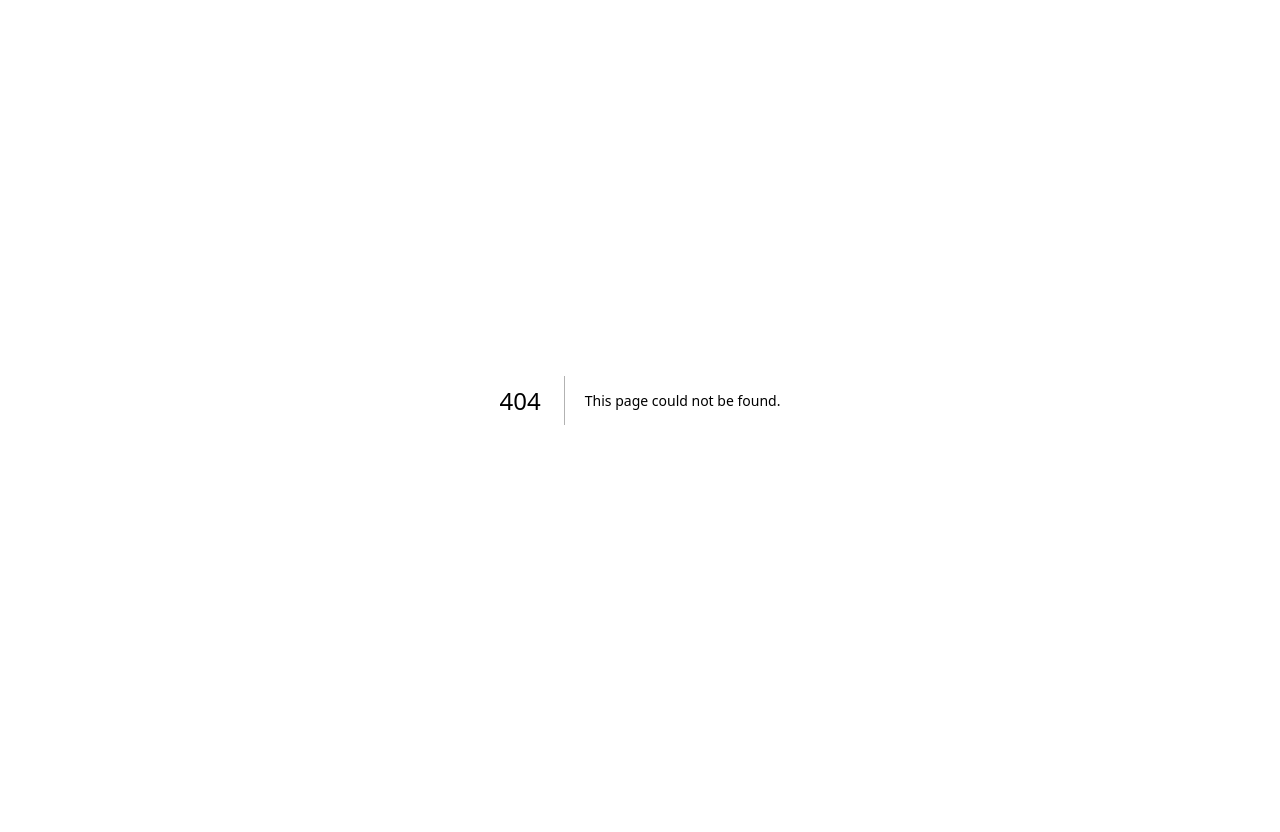
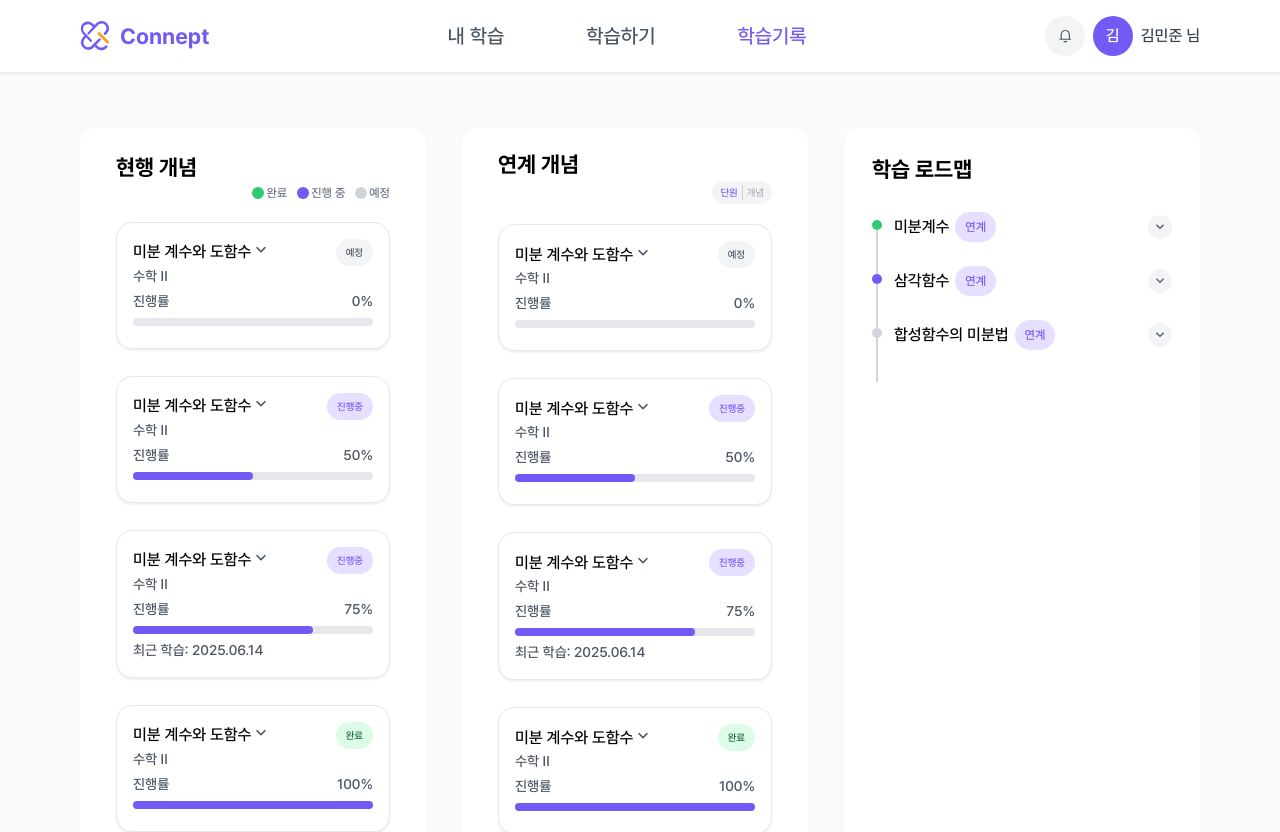
Before and after one commit to chocoboy08/connept, a Next.js app: page /history in a window 1280 px wide. Before the commit this address had no page. Shown: the top 832 px of the page. Before the commit the page ends 800 px from the top, so only its background shows below. Built offline with nearby package versions, Linux system fonts and the light colour scheme.

Commit message:
feat: 학습기록 페이지 추가

```diff
--- /dev/null
+++ b/src/app/(afterLogin)/(main)/history/layout.tsx
@@ -0,0 +1,7 @@
+export default function HistoyLayout({
+  children,
+}: Readonly<{
+  children: React.ReactNode;
+}>) {
+  return <div className="mx-20">{children}</div>;
+}
--- /dev/null
+++ b/src/app/(afterLogin)/(main)/history/page.tsx
@@ -0,0 +1,76 @@
+import Box from "@/components/base/Box";
+import Flex from "@/components/base/Flex";
+import Text from "@/components/base/Text";
+import HistoryContent from "@/components/HistoryContent";
+import StudyRoadMap from "@/components/StudyRoadMap";
+
+export default function HistoryPage() {
+  return (
+    <Flex justify="space-between">
+      <Box paddingX={36} paddingY={20}>
+        <Text as={"h1"} size={22} weight={700}>
+          현행 개념
+        </Text>
+        <Flex justify="flex-end" gap={10} className="mb-5">
+          <Flex align="center" gap={2}>
+            <div className="w-3 h-3 rounded-full bg-correct" />
+            <Text size={12} color="#6B7280">
+              완료
+            </Text>
+          </Flex>
+          <Flex align="center" gap={2}>
+            <div className="w-3 h-3 rounded-full bg-main" />
+            <Text size={12} color="#6B7280">
+              진행 중
+            </Text>
+          </Flex>
+          <Flex align="center" gap={2}>
+            <div className="w-3 h-3 rounded-full bg-[#D1D5DB]" />
+            <Text size={12} color="#6B7280">
+              예정
+            </Text>
+          </Flex>
+        </Flex>
+        <Flex direction="column" gap={27}>
+          <HistoryContent progress={0} />
+          <HistoryContent progress={50} />
+          <HistoryContent progress={75} recent="2025.06.14" />
+          <HistoryContent progress={100} />
+        </Flex>
+      </Box>
+
+      <Box paddingX={36} paddingY={20}>
+        <Text as={"h1"} size={22} weight={700}>
+          연계 개념
+        </Text>
+        <Flex justify="flex-end" gap={10} className="mb-5">
+          <Flex
+            align="center"
+            gap={4}
+            className="bg-[#F3F4F6] px-2 py-1 rounded-full"
+          >
+            <button>
+              <Text size={10} color="var(--color-main)">
+                단원
+              </Text>
+            </button>
+            <div className="bg-[#CCCCCC] w-px h-full" />
+            <button>
+              <Text size={10} color="#AEAEB2">
+                개념
+              </Text>
+            </button>
+          </Flex>
+        </Flex>
+        <Flex direction="column" gap={27}>
+          <HistoryContent progress={0} />
+          <HistoryContent progress={50} />
+          <HistoryContent progress={75} recent="2025.06.14" />
+          <HistoryContent progress={100} />
+        </Flex>
+      </Box>
+
+      <StudyRoadMap />
+    </Flex>
+  );
+}
--- a/src/components/Header.tsx
+++ b/src/components/Header.tsx
@@ -50,7 +50,15 @@ export default function Header() {
               </Text>
             </Link>
             <Link href={"/history"}>
-              <Text size={20} weight={400} color="#4B5563">
+              <Text
+                size={20}
+                weight={400}
+                color={
+                  pathname.includes("/history")
+                    ? "var(--color-main)"
+                    : "#4B5563"
+                }
+              >
                 학습기록
               </Text>
             </Link>
```
